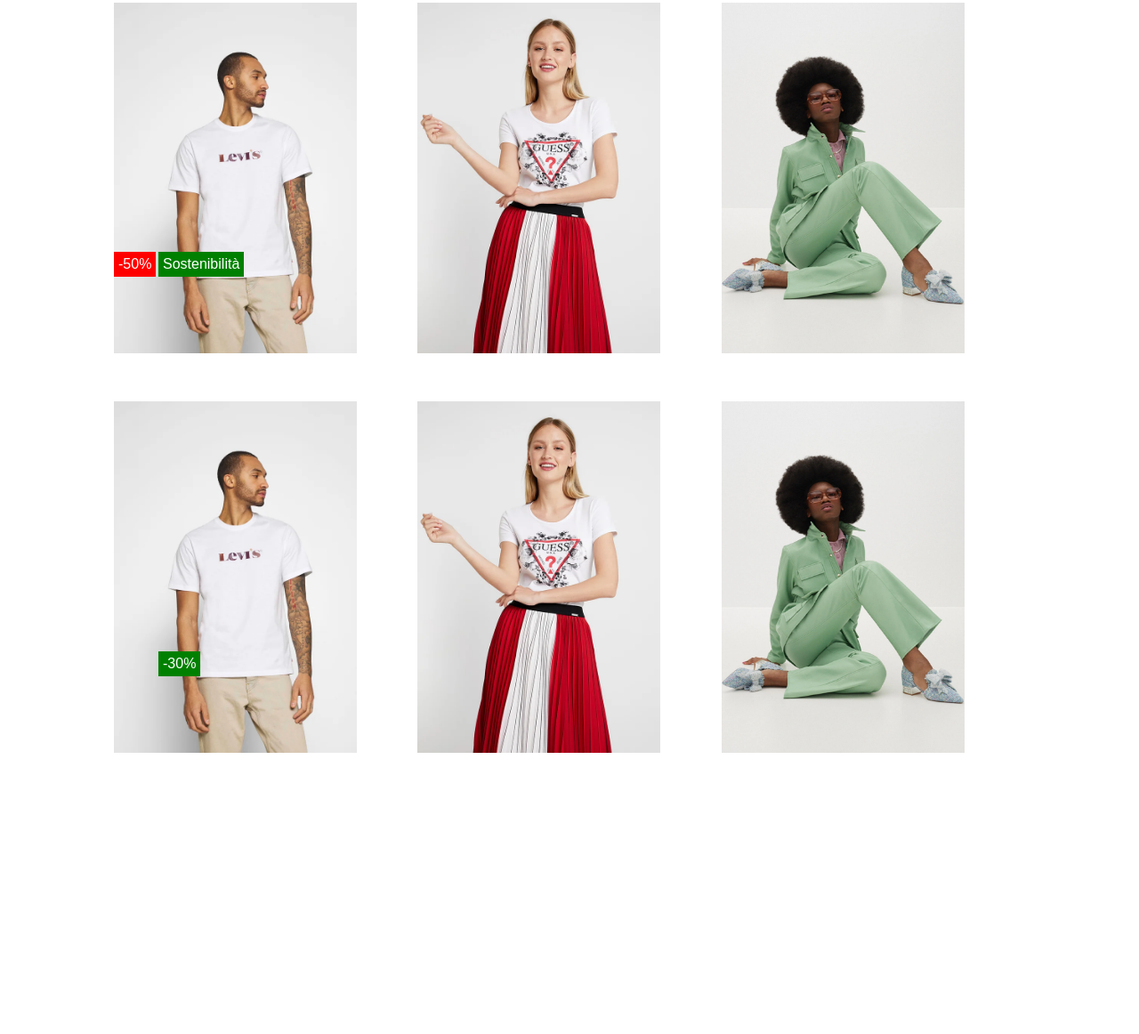
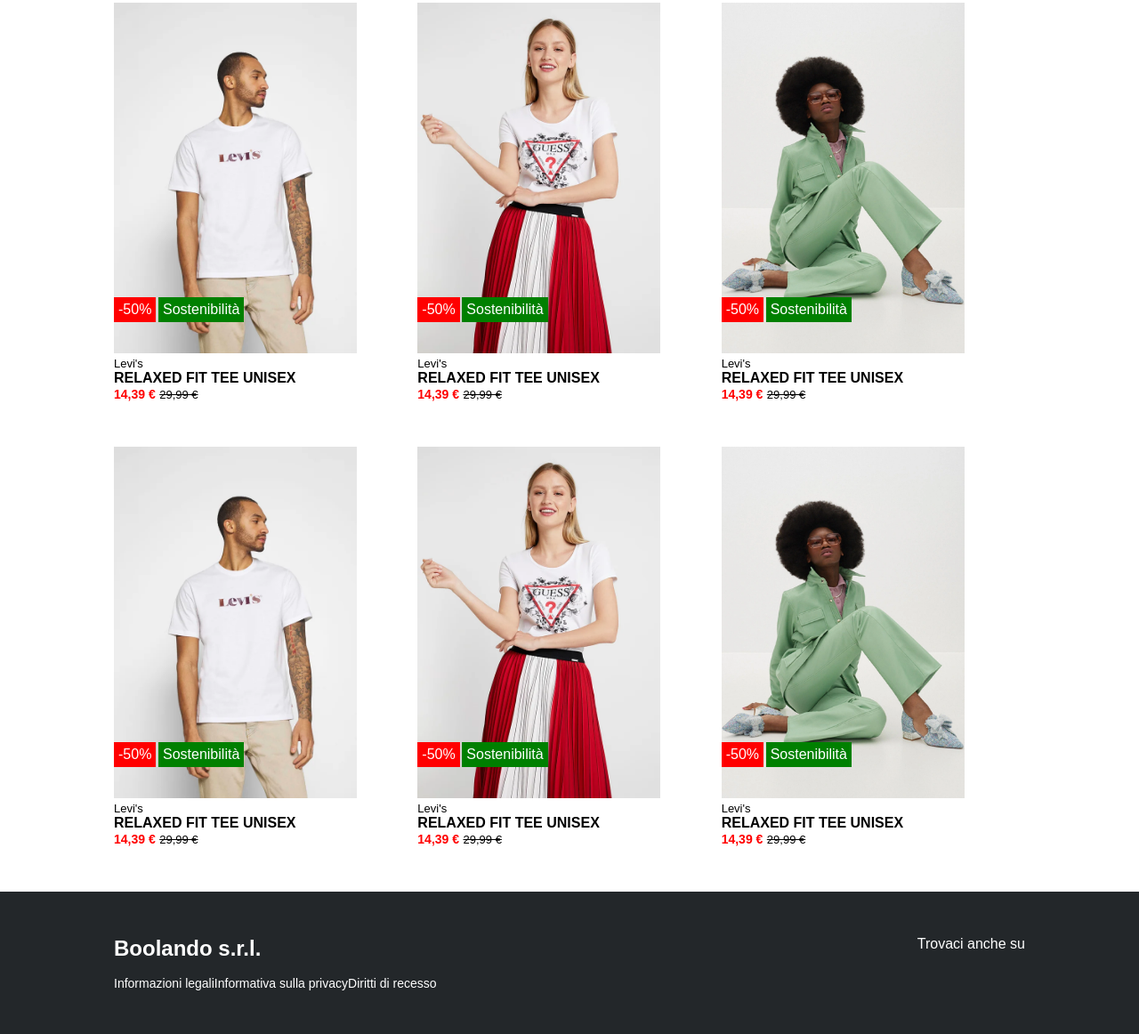
Before and after one commit to g4br100/html-css-boolando, a plain HTML site: page index.html in a window 1280 px wide. Shown: the part 127-1289 px from the top of the page at 89% size. Before the commit the page ends 1027 px from the top, so only its background shows below. Drawn offline with Linux system fonts and the light colour scheme.

```diff
--- a/css/style.css
+++ b/css/style.css
@@ -16,6 +16,7 @@ header{
     left: 0;
     width: 100%;
     z-index: 1000;
+    box-shadow: 0px 0px 8px #888888;
 }
 
 
--- a/index.html
+++ b/index.html
@@ -32,27 +32,79 @@
                     <img src="img/1.webp" alt="img1">
                     <div class="label red">-50%</div>
                     <div class="label">Sostenibilità</div>
+                    <div class="text1">Levi's</div>
+                    <div class="text2">RELAXED FIT TEE UNISEX</div>
+                    <span class="price">14,39 €</span>
+                    <span class="text1"><s>29,99 €</s></span>
                 </article>
                 <article class="product-col">
                     <img src="img/2.webp" alt="img2">
+                    <div class="label red">-50%</div>
+                    <div class="label">Sostenibilità</div>
+                    <div class="text1">Levi's</div>
+                    <div class="text2">RELAXED FIT TEE UNISEX</div>
+                    <span class="price">14,39 €</span>
+                    <span class="text1"><s>29,99 €</s></span>
                 </article>
                 <article class="product-col">
                     <img src="img/3.webp" alt="img3">
+                    <div class="label red">-50%</div>
+                    <div class="label">Sostenibilità</div>
+                    <div class="text1">Levi's</div>
+                    <div class="text2">RELAXED FIT TEE UNISEX</div>
+                    <span class="price">14,39 €</span>
+                    <span class="text1"><s>29,99 €</s></span>
                 </article>
             </div>
             <div class="row">
                 <article class="product-col">
                     <img src="img/1.webp" alt="img1">
-                    <div class="label">-30%</div>
+                    <div class="label red">-50%</div>
+                    <div class="label">Sostenibilità</div>
+                    <div class="text1">Levi's</div>
+                    <div class="text2">RELAXED FIT TEE UNISEX</div>
+                    <span class="price">14,39 €</span>
+                    <span class="text1"><s>29,99 €</s></span>
                 </article>
                 <article class="product-col">
                     <img src="img/2.webp" alt="img2">
+                    <div class="label red">-50%</div>
+                    <div class="label">Sostenibilità</div>
+                    <div class="text1">Levi's</div>
+                    <div class="text2">RELAXED FIT TEE UNISEX</div>
+                    <span class="price">14,39 €</span>
+                    <span class="text1"><s>29,99 €</s></span>
                 </article>
                 <article class="product-col">
                     <img src="img/3.webp" alt="img3">
+                    <div class="label red">-50%</div>
+                    <div class="label">Sostenibilità</div>
+                    <div class="text1">Levi's</div>
+                    <div class="text2">RELAXED FIT TEE UNISEX</div>
+                    <span class="price">14,39 €</span>
+                    <span class="text1"><s>29,99 €</s></span>
                 </article>
             </div>
         </div>
     </main>
+    <footer>
+        <div class="foo">
+            <div class="colf">
+                <h2 id="titlef">Boolando s.r.l.</h2>
+                <ul id="c">
+                    <li>Informazioni legali</li>
+                    <li>Informativa sulla privacy</li>
+                    <li>Diritti di recesso</li>
+                </ul>
+            </div>
+            <div class="colf">
+                <div>Trovaci anche su</div>
+                <div class="scl">
+                    <i class="fa-brands fa-square-twitter"></i>
+                </div>
+            </div>
+        </div>
+
+    </footer>
 </body>
 </html>
```
